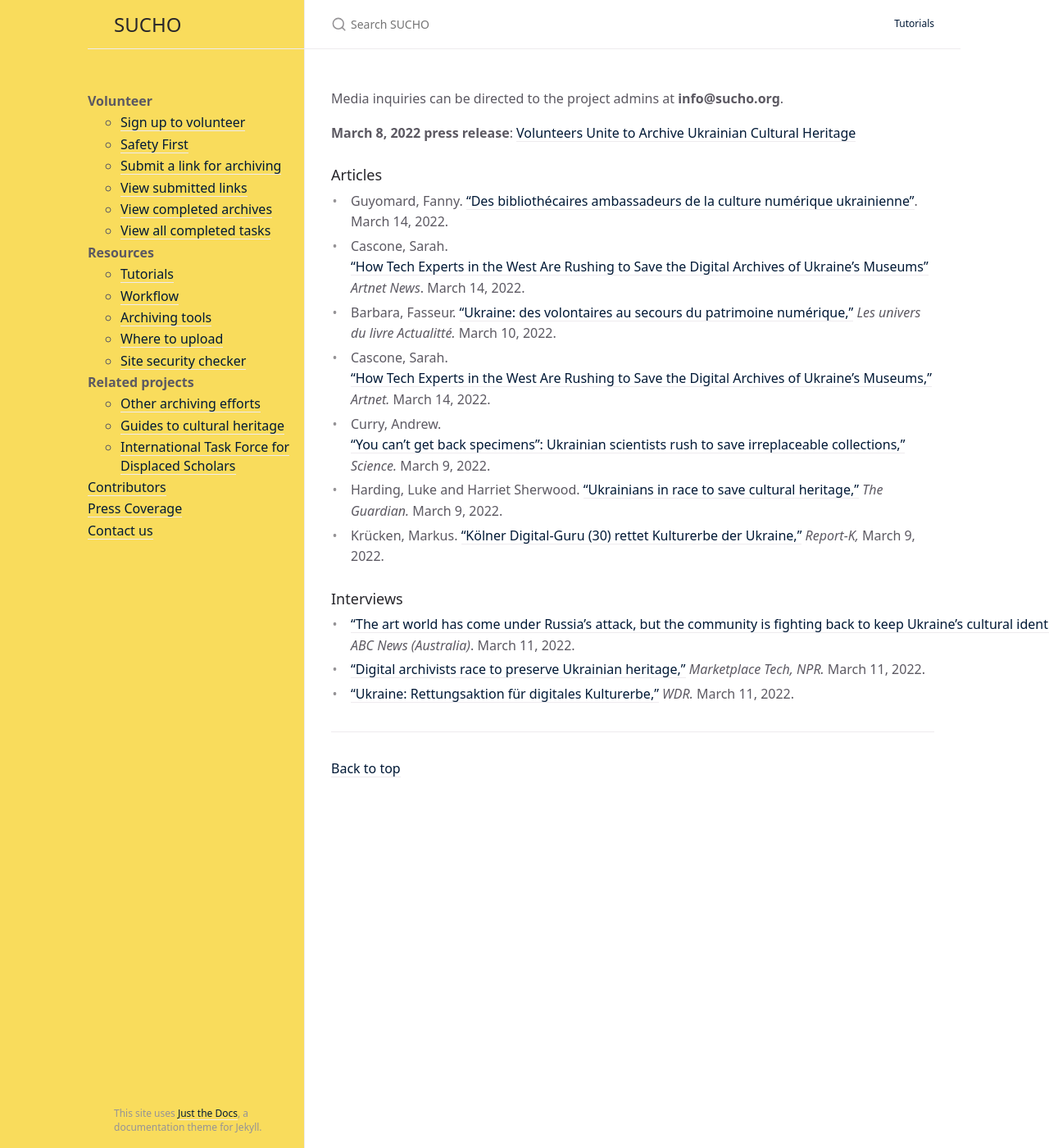
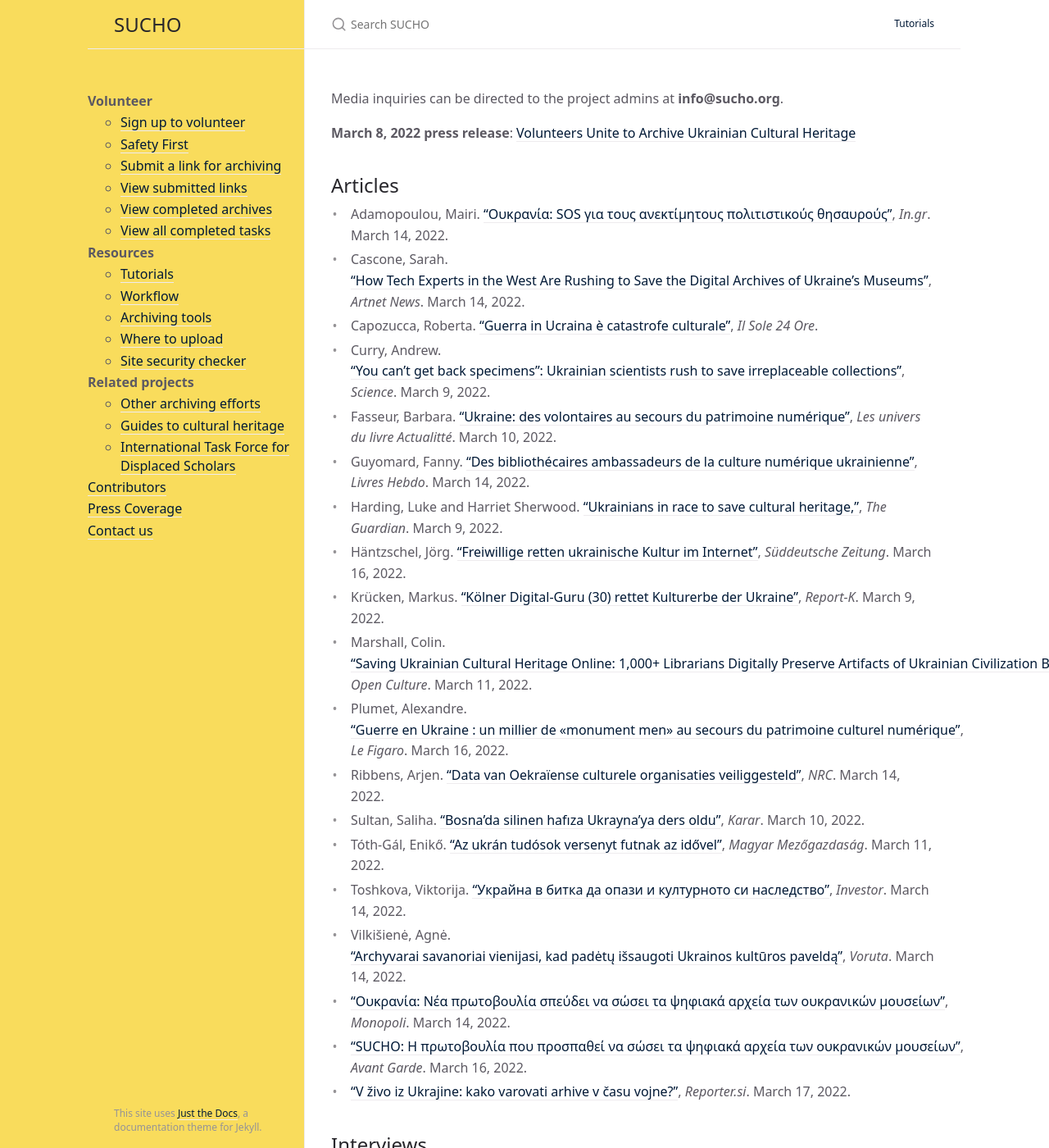
Before and after one commit to sucho-archiving/sucho-archiving.github.io, a Jekyll site: the page built from press.md, in a window 1280 px wide and 1400 px high. Shown: the whole window at 82% size. Built offline with Jekyll 4.4.1, drawn with Linux system fonts in a browser that asks for light colours; some of the changed text lies outside the part shown.

Commit message:
Updated press coverage

```diff
--- a/press.md
+++ b/press.md
@@ -8,17 +8,30 @@
 
 **March 8, 2022 press release**: [Volunteers Unite to Archive Ukrainian Cultural Heritage](/press-release-20220308-volunteers-unite)
 
+## Articles
 
-### Articles
-- Guyomard, Fanny. ["Des bibliothécaires ambassadeurs de la culture numérique ukrainienne"](https://livreshebdo.fr/article/des-bibliothecaires-ambassadeurs-de-la-culture-numerique-ukrainienne). March 14, 2022.
-- Cascone, Sarah. ["How Tech Experts in the West Are Rushing to Save the Digital Archives of Ukraine’s Museums"](https://news.artnet.com/art-world/saving-ukrainian-cultural-heritage-online-2084036) *Artnet News*. March 14, 2022.
-- Barbara, Fasseur. ["Ukraine: des volontaires au secours du patrimoine numérique,"](https://actualitte.com/article/105097/ressources/ukraine-des-volontaires-au-secours-du-patrimoine-numerique) *Les univers du livre Actualitté.* March 10, 2022.
-- Cascone, Sarah. ["How Tech Experts in the West Are Rushing to Save the Digital Archives of Ukraine’s Museums,"](https://news.artnet.com/art-world/saving-ukrainian-cultural-heritage-online-2084036) *Artnet.* March 14, 2022.
-- Curry, Andrew. [“You can’t get back specimens”: Ukrainian scientists rush to save irreplaceable collections,"](https://www.science.org/content/article/you-can-t-get-back-specimens-ukrainian-scientists-rush-save-irreplaceable-collections) *Science.* March 9, 2022.
-- Harding, Luke and Harriet Sherwood. ["Ukrainians in race to save cultural heritage,"](https://www.theguardian.com/world/2022/mar/09/ukrainians-in-race-to-save-a-nations-cultural-heritage) *The Guardian.* March 9, 2022.
-- Krücken, Markus. ["Kölner Digital-Guru (30) rettet Kulturerbe der Ukraine,"](https://www.report-k.de/koelner-digital-guru-30-rettet-kulturerbe-der-ukraine/) *Report-K,* March 9, 2022.
+- Αdamopoulou, Mairi. ["Ουκρανία: SOS για τους ανεκτίμητους πολιτιστικούς θησαυρούς"](https://www.in.gr/2022/03/17/world/oukrania-sos-gia-tous-anektimitous-politistikous-thisayrous/), *In.gr*. March 14, 2022.
+- Cascone, Sarah. ["How Tech Experts in the West Are Rushing to Save the Digital Archives of Ukraine’s Museums"](https://news.artnet.com/art-world/saving-ukrainian-cultural-heritage-online-2084036), *Artnet News*. March 14, 2022.
+- Capozucca, Roberta. ["Guerra in Ucraina è catastrofe culturale"](https://www.ilsole24ore.com/art/guerra-ucraina-e-catastrofe-culturale-AEu6lBIB), *Il Sole 24 Ore*.
+- Curry, Andrew. [“You can’t get back specimens”: Ukrainian scientists rush to save irreplaceable collections"](https://www.science.org/content/article/you-can-t-get-back-specimens-ukrainian-scientists-rush-save-irreplaceable-collections), *Science*. March 9, 2022.
+- Fasseur, Barbara. ["Ukraine: des volontaires au secours du patrimoine numérique"](https://actualitte.com/article/105097/ressources/ukraine-des-volontaires-au-secours-du-patrimoine-numerique), *Les univers du livre Actualitté*. March 10, 2022.
+- Guyomard, Fanny. ["Des bibliothécaires ambassadeurs de la culture numérique ukrainienne"](https://livreshebdo.fr/article/des-bibliothecaires-ambassadeurs-de-la-culture-numerique-ukrainienne), *Livres Hebdo*. March 14, 2022.
+- Harding, Luke and Harriet Sherwood. ["Ukrainians in race to save cultural heritage,"](https://www.theguardian.com/world/2022/mar/09/ukrainians-in-race-to-save-a-nations-cultural-heritage), *The Guardian*. March 9, 2022.
+- Häntzschel, Jörg. ["Freiwillige retten ukrainische Kultur im Internet"](https://www.sueddeutsche.de/kultur/ukrainische-kultur-digitale-rettung-1.5548234), *Süddeutsche Zeitung*. March 16, 2022.
+- Krücken, Markus. ["Kölner Digital-Guru (30) rettet Kulturerbe der Ukraine"](https://www.report-k.de/koelner-digital-guru-30-rettet-kulturerbe-der-ukraine/), *Report-K*. March 9, 2022.
+- Marshall, Colin. ["Saving Ukrainian Cultural Heritage Online: 1,000+ Librarians Digitally Preserve Artifacts of Ukrainian Civilization Before Russia Can Destroy Them"](https://www.openculture.com/2022/03/saving-ukrainian-cultural-heritage-online.html), *Open Culture*. March 11, 2022.
+- Plumet, Alexandre. ["Guerre en Ukraine : un millier de «monument men» au secours du patrimoine culturel numérique"](https://www.lefigaro.fr/culture/guerre-en-ukraine-un-millier-de-benevoles-au-secours-du-patrimoine-culturel-numerique-20220316), *Le Figaro*. March 16, 2022.
+- Ribbens, Arjen. ["Data van Oekraïense culturele organisaties veiliggesteld"](https://www.nrc.nl/nieuws/2022/03/14/data-van-oekraiense-culturele-organisaties-veilig-gesteld-a4100842), *NRC*. March 14, 2022.
+- Sultan, Sali̇ha. ["Bosna’da silinen hafıza Ukrayna’ya ders oldu"](https://www.karar.com/kultur-sanat-haberleri/bosnada-silinen-hafiza-ukraynaya-ders-oldu-1655288), *Karar*. March 10, 2022.
+- Tóth-Gál, Enikő. ["Az ukrán tudósok versenyt futnak az idővel"](https://magyarmezogazdasag.hu/2022/03/11/az-ukran-tudosok-versenyt-futnak-az-idovel), *Magyar Mezőgazdaság*. March 11, 2022.
+- Toshkova, Viktorija. ["Украйна в битка да опази и културното си наследство"](https://www.investor.bg/zoom/355/a/ukraina-v-bitka-da-opazi-i-kulturnoto-si-nasledstvo-347643/), *Investor*. March 14, 2022.
+- Vilkišienė, Agnė. ["Archyvarai savanoriai vienijasi, kad padėtų išsaugoti Ukrainos kultūros paveldą"](http://www.voruta.lt/archyvarai-savanoriai-vienijasi-kad-padetu-issaugoti-ukrainos-kulturos-pavelda/), *Voruta*. March 14, 2022.
+- ["Ουκρανία: Νέα πρωτοβουλία σπεύδει να σώσει τα ψηφιακά αρχεία των ουκρανικών μουσείων"](https://www.monopoli.gr/2022/03/14/promotional-items/gallery-promo-items/564729/oukrania-nea-protovoulia-speydei-na-sosei-ta-psifiaka-arxeia-ton-oukranikon-mouseion/), *Monopoli*. March 14, 2022.
+- ["SUCHO: Η πρωτοβουλία που προσπαθεί να σώσει τα ψηφιακά αρχεία των ουκρανικών μουσείων"](https://avant-garde.com.cy/articles/nea/news/sucho-i-protoboylia-poy-prospathei-na-sosei-ta-psifiaka-arheia-ton-oykranikon), *Avant Garde*. March 16, 2022.
+- ["V živo iz Ukrajine: kako varovati arhive v času vojne?"](https://reporter.si/clanek/magazin/v-zivo-iz-ukrajine-kako-varovati-arhive-v-casu-vojne-951880), *Reporter.si*. March 17, 2022.
 
-### Interviews
+## Interviews
 - ["The art world has come under Russia's attack, but the community is fighting back to keep Ukraine's cultural identity alive"](https://www.abc.net.au/news/2022-03-12/russia-ukraine-war-artists-fight-for-cultural-identity/100899202) *ABC News (Australia)*. March 11, 2022.
 - ["Digital archivists race to preserve Ukrainian heritage,"](https://www.marketplace.org/shows/marketplace-tech/) *Marketplace Tech, NPR.* March 11, 2022.
-- ["Ukraine: Rettungsaktion für digitales Kulturerbe,"](https://www1.wdr.de/mediathek/audio/wdr5/wdr5-scala-aktuelle-kultur/audio-ukraine-rettungsaktion-fuer-digitales-kulturerbe-100.html) *WDR.* March 11, 2022.
+- ["Ukraine: Rettungsaktion für digitales Kulturerbe"](https://www1.wdr.de/mediathek/audio/wdr5/wdr5-scala-aktuelle-kultur/audio-ukraine-rettungsaktion-fuer-digitales-kulturerbe-100.html) *Scala, WDR 5.* March 11, 2022.
+- ["Die ukrainische Kultur bewahren: Digitale Kunstwerke sichern"](https://www.ndr.de/kultur/kunst/Die-ukrainische-Kultur-bewahren-digitales-Kulturgut-sichern,ukrainischekultur100.html) *NDR Kultur.* March 16, 2022.
```
